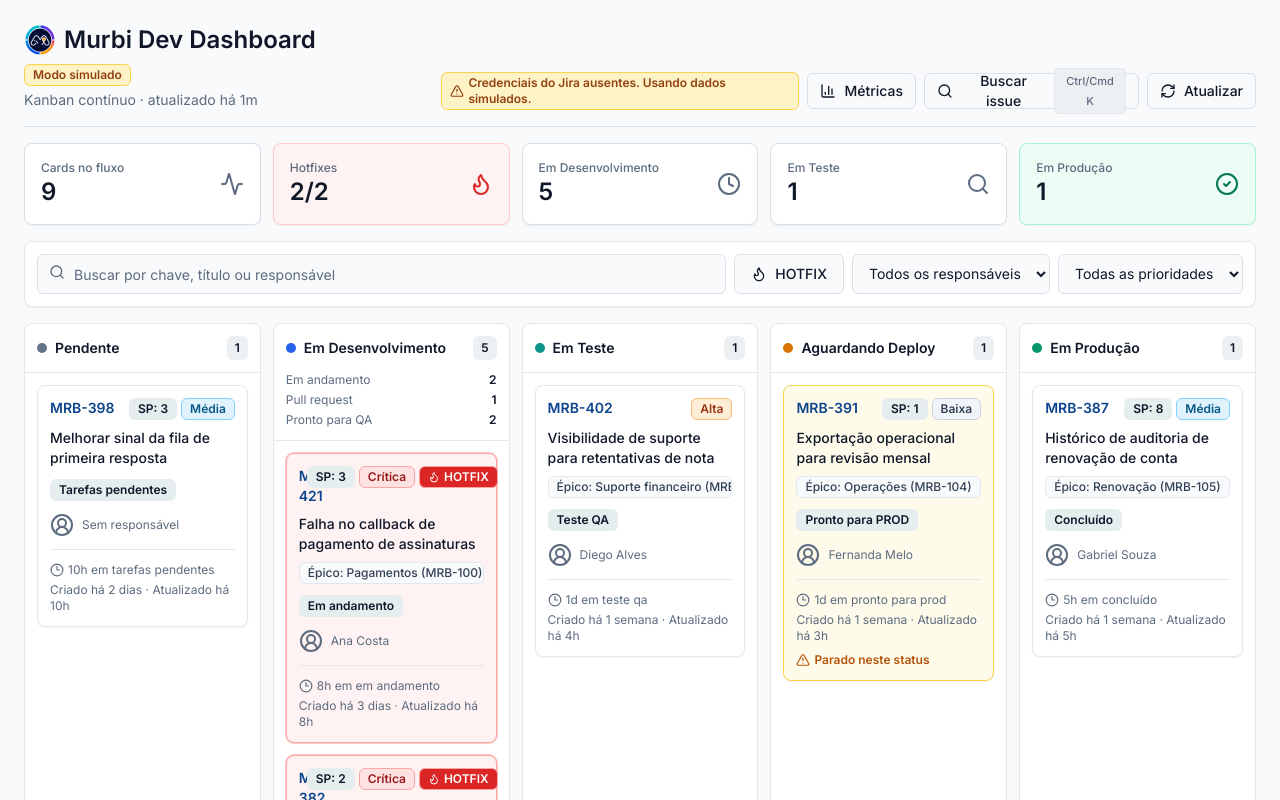
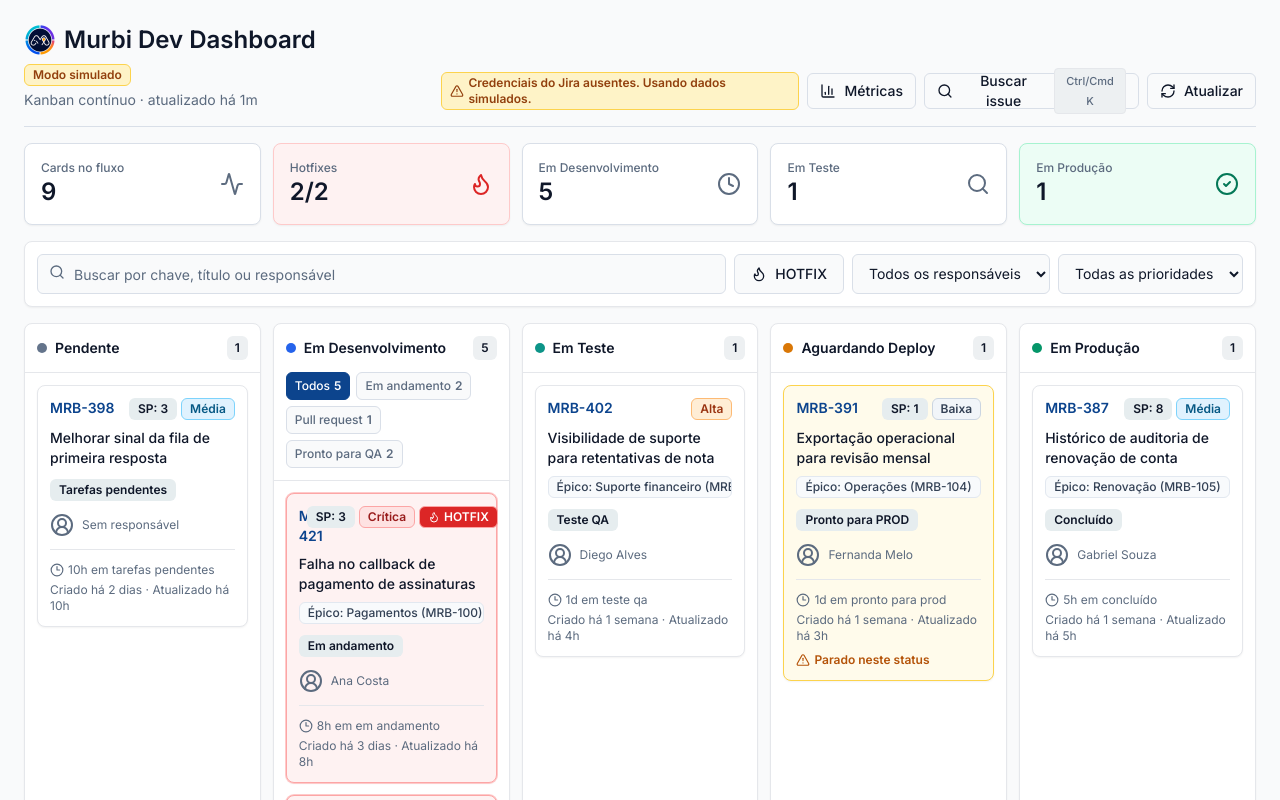
Before and after one commit to murbi-dev/murbi-dev-dashboard, a Next.js app: page / in a window 1280 px wide. Shown: the top 800 px of the page. Built offline with nearby package versions, Linux system fonts and the light colour scheme.

Commit message:
feat: filter columns wiht multiple statuses

```diff
--- a/src/components/dashboard/dashboard-shell.tsx
+++ b/src/components/dashboard/dashboard-shell.tsx
@@ -28,6 +28,14 @@ const defaultFilters: DashboardFilters = {
   priority: "all"
 };
 
+const defaultStatusFilters = BUSINESS_STATUSES.reduce(
+  (acc, status) => {
+    acc[status] = "all";
+    return acc;
+  },
+  {} as Record<BusinessStatus, string>
+);
+
 const priorityOrder: Record<string, number> = {
   Highest: 0,
   High: 1,
@@ -56,6 +64,7 @@ function sortIssues(issues: DashboardIssue[]) {
 export function DashboardShell({ mode }: { mode: DashboardMode }) {
   const { data, error, isLoading, isFetching, refetch } = useDashboard();
   const [filters, setFilters] = useState(defaultFilters);
+  const [statusFilters, setStatusFilters] = useState(defaultStatusFilters);
 
   const issues = data?.issues ?? emptyIssues;
   const assignees = useMemo(
@@ -87,7 +96,7 @@ export function DashboardShell({ mode }: { mode: DashboardMode }) {
     );
   }, [filters, issues]);
 
-  const grouped = useMemo(
+  const groupedBeforeStatusFilter = useMemo(
     () =>
       BUSINESS_STATUSES.reduce(
         (acc, status) => {
@@ -97,6 +106,40 @@ export function DashboardShell({ mode }: { mode: DashboardMode }) {
         {} as Record<BusinessStatus, DashboardIssue[]>
       ),
     [filteredIssues]
+  );
+
+  const statusOptionsByColumn = useMemo(
+    () =>
+      BUSINESS_STATUSES.reduce(
+        (acc, status) => {
+          acc[status] = Array.from(
+            groupedBeforeStatusFilter[status].reduce((counts, issue) => {
+              counts.set(issue.jiraStatus, (counts.get(issue.jiraStatus) ?? 0) + 1);
+              return counts;
+            }, new Map<string, number>())
+          ).sort(([statusA], [statusB]) => statusA.localeCompare(statusB, "pt-BR"));
+
+          return acc;
+        },
+        {} as Record<BusinessStatus, Array<[string, number]>>
+      ),
+    [groupedBeforeStatusFilter]
+  );
+
+  const grouped = useMemo(
+    () =>
+      BUSINESS_STATUSES.reduce(
+        (acc, status) => {
+          const selectedJiraStatus = statusFilters[status];
+          acc[status] =
+            selectedJiraStatus === "all"
+              ? groupedBeforeStatusFilter[status]
+              : groupedBeforeStatusFilter[status].filter((issue) => issue.jiraStatus === selectedJiraStatus);
+          return acc;
+        },
+        {} as Record<BusinessStatus, DashboardIssue[]>
+      ),
+    [groupedBeforeStatusFilter, statusFilters]
   );
 
   const stats = {
@@ -231,7 +274,21 @@ export function DashboardShell({ mode }: { mode: DashboardMode }) {
           )}
         >
           {BUSINESS_STATUSES.map((status) => (
-            <StatusColumn key={status} status={status} issues={grouped[status]} mode={mode} />
+            <StatusColumn
+              key={status}
+              status={status}
+              issues={grouped[status]}
+              totalIssues={groupedBeforeStatusFilter[status].length}
+              jiraStatusOptions={statusOptionsByColumn[status]}
+              selectedJiraStatus={statusFilters[status]}
+              mode={mode}
+              onJiraStatusChange={(jiraStatus) =>
+                setStatusFilters((current) => ({
+                  ...current,
+                  [status]: jiraStatus
+                }))
+              }
+            />
           ))}
         </section>
       </div>
--- a/src/components/dashboard/status-column.tsx
+++ b/src/components/dashboard/status-column.tsx
@@ -16,18 +16,21 @@ const statusAccent: Record<BusinessStatus, string> = {
 export function StatusColumn({
   status,
   issues,
-  mode
+  totalIssues,
+  jiraStatusOptions,
+  selectedJiraStatus,
+  mode,
+  onJiraStatusChange
 }: {
   status: BusinessStatus;
   issues: DashboardIssue[];
+  totalIssues: number;
+  jiraStatusOptions: Array<[string, number]>;
+  selectedJiraStatus: string;
   mode: "standard" | "tv";
+  onJiraStatusChange: (jiraStatus: string) => void;
 }) {
-  const jiraStatusCounts = Array.from(
-    issues.reduce((acc, issue) => {
-      acc.set(issue.jiraStatus, (acc.get(issue.jiraStatus) ?? 0) + 1);
-      return acc;
-    }, new Map<string, number>())
-  ).sort(([statusA], [statusB]) => {
+  const jiraStatusCounts = [...jiraStatusOptions].sort(([statusA], [statusB]) => {
     const orderA = developmentStatusOrder.indexOf(statusA);
     const orderB = developmentStatusOrder.indexOf(statusB);
 
@@ -40,6 +43,8 @@ export function StatusColumn({
 
     return statusA.localeCompare(statusB, "pt-BR");
   });
+  const canFilterByJiraStatus = mode === "standard" && jiraStatusCounts.length > 1;
+  const hasStatusFilter = selectedJiraStatus !== "all";
 
   return (
     <div className="min-w-0 rounded-lg border bg-white shadow-sm">
@@ -52,10 +57,44 @@ export function StatusColumn({
             </h2>
           </div>
           <span className={cn("rounded-md bg-muted px-2 py-1 font-semibold", mode === "tv" ? "text-lg" : "text-xs")}>
-            {issues.length}
+            {hasStatusFilter ? `${issues.length}/${totalIssues}` : issues.length}
           </span>
         </div>
-        {status === "In Development" && jiraStatusCounts.length ? (
+        {jiraStatusCounts.length > 1 ? (
+          canFilterByJiraStatus ? (
+            <div className="mt-3 flex flex-wrap gap-1.5">
+              <button
+                type="button"
+                className={cn(
+                  "inline-flex h-7 max-w-full items-center gap-1 rounded-md border px-2 text-xs font-medium transition-colors",
+                  selectedJiraStatus === "all"
+                    ? "border-primary bg-primary text-primary-foreground"
+                    : "border-input bg-background text-muted-foreground hover:bg-accent hover:text-accent-foreground"
+                )}
+                onClick={() => onJiraStatusChange("all")}
+              >
+                Todos
+                <span className="font-semibold">{totalIssues}</span>
+              </button>
+              {jiraStatusCounts.map(([jiraStatus, count]) => (
+                <button
+                  type="button"
+                  key={jiraStatus}
+                  title={jiraStatus}
+                  className={cn(
+                    "inline-flex h-7 min-w-0 max-w-full items-center gap-1 rounded-md border px-2 text-xs font-medium transition-colors",
+                    selectedJiraStatus === jiraStatus
+                      ? "border-primary bg-primary text-primary-foreground"
+                      : "border-input bg-background text-muted-foreground hover:bg-accent hover:text-accent-foreground"
+                  )}
+                  onClick={() => onJiraStatusChange(jiraStatus)}
+                >
+                  <span className="truncate">{jiraStatus}</span>
+                  <span className="shrink-0 font-semibold">{count}</span>
+                </button>
+              ))}
+            </div>
+          ) : (
             <dl className={cn("mt-3 grid gap-1 text-muted-foreground", mode === "tv" ? "text-sm" : "text-xs")}>
               {jiraStatusCounts.map(([jiraStatus, count]) => (
                 <div key={jiraStatus} className="flex min-w-0 items-center justify-between gap-2">
@@ -64,6 +103,7 @@ export function StatusColumn({
                 </div>
               ))}
             </dl>
+          )
         ) : null}
       </div>
       <div className={cn("flex flex-col gap-3 p-3", mode === "tv" ? "max-h-[64vh] overflow-hidden" : "min-h-40")}>
```
Also changed, not shown: 1 other file (tests, documents, lock files or other folders). Lines whose indentation alone changed are shown as unchanged.
